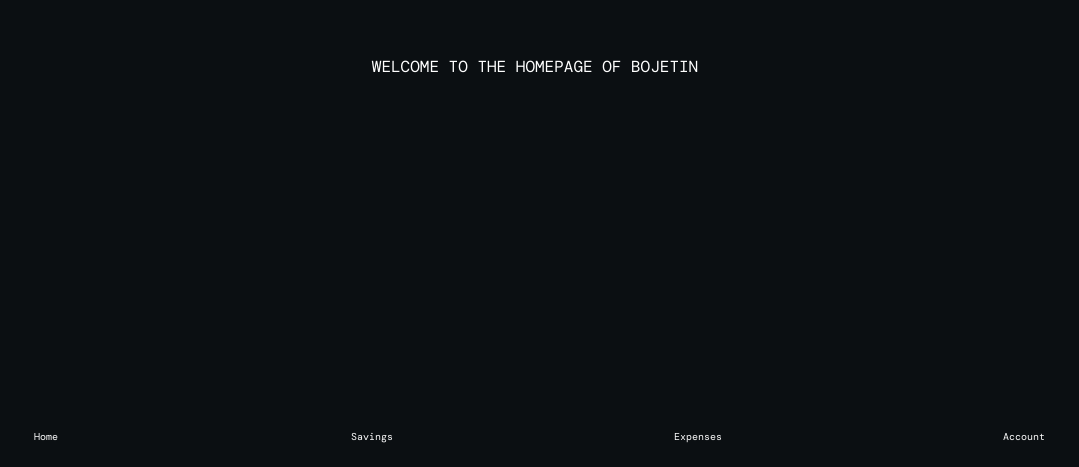
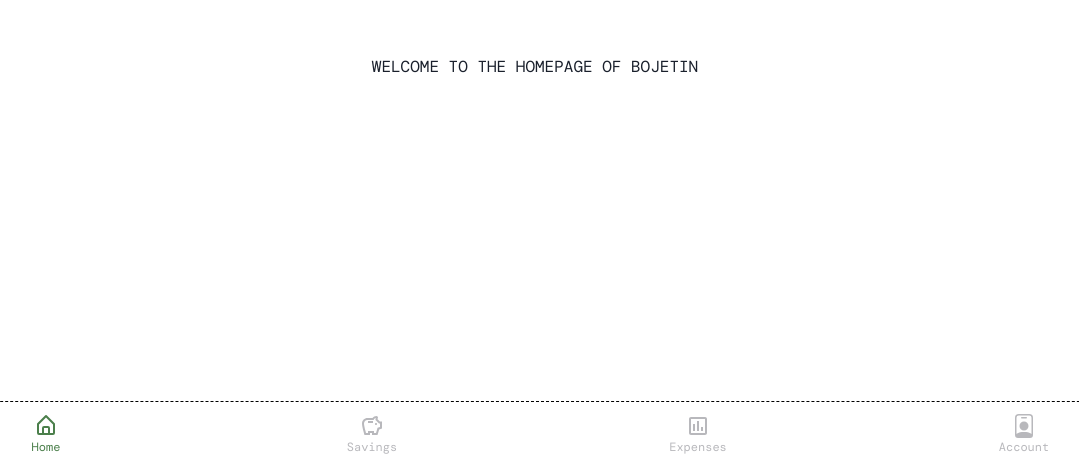
Before and after one commit to draqist/bojetin, a Next.js app: page / in a window 1280 px wide. Shown: the part 333-800 px from the top of the page, without its empty margins (105-1184 px from the left). Built offline with nearby package versions, Linux system fonts and the light colour scheme.

Commit message:
feat: finsihed styling the bottomnav

```diff
--- a/components/BottomNav.tsx
+++ b/components/BottomNav.tsx
@@ -1,30 +1,61 @@
-import { Box, Grid, GridItem, Text } from "@chakra-ui/react";
+import { Box, Flex, Grid, Link, Text, useTheme } from "@chakra-ui/react";
+import { BiHomeAlt } from "react-icons/bi";
+import { MdOutlineInsertChartOutlined, MdOutlineSavings } from "react-icons/md";
+import { BsPersonBadge } from "react-icons/bs";
+import { useRouter } from "next/router";
+import  NextLink  from "next/link";
 
 export default function BottomNav() {
+  const { bgcolor, text } = useTheme();
+  const router = useRouter()
+  let activeStyle = {
+    color: "#054e05b8",
+    fill: "#054e05b8",
+    fontWeight: 400,
+    transition: "all 0.2 ease-in",
+  };
+  let dormantStyle = {
+    dorm_color: "#1e1e2b50",
+    fontWeight: 700,
+    fill: "#DCDCDC",
+  };
+  const {color} = activeStyle;
+  const {dorm_color} = dormantStyle;
   return (
-    <Box pos="absolute" bottom="0" minW="100vw" w="100vw">
+    <Box pos="absolute" bottom="0" minW="100vw" w="100vw" borderTop={`1px dashed black`}>
       <Grid templateColumns="repeat(4, 1fr)" alignItems={"center"} gap={6} w="100%" h="65px">
-        <GridItem textAlign={"center"} w="100%" justifySelf="center">
-          <Text fontSize="10px" as={"span"}>
+        <Link as={NextLink} href="/" color={router.pathname == "/" ? color : dorm_color }>
+          <Flex direction={"column"} w="100%" justifyContent="center" alignItems={"center"}>
+            <BiHomeAlt fontSize="24px"/>
+            <Text fontSize="12px" as={"span"} pt="1px">
               Home
             </Text>
-          {/* <BiHomeAlt/> */}
-        </GridItem>
-        <GridItem justifySelf="center" textAlign={"center"} w="100%">
-          <Text fontSize="10px" as={"span"}>
+          </Flex>
+        </Link>
+        <Link as={NextLink} href="/savings" color={router.pathname == "/savings" ? color : dorm_color}>
+          <Flex justifyContent={"center"} alignItems="center" direction="column" w="100%">
+            <MdOutlineSavings fontSize={"24px"}/>
+            <Text fontSize="12px" as={"span"}>
               Savings
             </Text>
-        </GridItem>
-        <GridItem justifySelf="center" textAlign={"center"} w="100%">
-          <Text fontSize="10px" as={"span"}>
+          </Flex>
+        </Link>
+        <Link as={NextLink} href="/expenses" color={router.pathname == "/expenses" ? color : dorm_color}>
+          <Flex justifyContent={"center"} alignItems="center" direction="column" w="100%">
+            <MdOutlineInsertChartOutlined fontSize={"24px"}/>
+            <Text fontSize="12px" as={"span"}>
               Expenses
             </Text>
-        </GridItem>
-        <GridItem justifySelf="center" textAlign={"center"} w="100%">
-          <Text fontSize="10px" as={"span"}>
+          </Flex>
+        </Link>
+        <Link as={NextLink} href="/account" color={router.pathname == "/account" ? color : dorm_color}>
+          <Flex justifyContent={"center"} alignItems="center" direction="column" w="100%">
+            <BsPersonBadge fontSize={"24px"}/>
+            <Text fontSize="12px" as={"span"}>
               Account
             </Text>
-        </GridItem>
+          </Flex>
+        </Link>
       </Grid>
     </Box>
   );
--- a/package.json
+++ b/package.json
@@ -24,6 +24,7 @@
     "firebase": "^9.15.0",
     "formik": "^2.2.9",
     "framer-motion": "^8.4.2",
+    "idlejs": "^3.0.0",
     "next": "13.1.1",
     "next-pwa": "^5.6.0",
     "react": "18.2.0",
--- /dev/null
+++ b/pages/account.tsx
@@ -0,0 +1,6 @@
+
+export default function account() {
+  return (
+    <div>account</div>
+  )
+}
--- /dev/null
+++ b/pages/expenses.tsx
@@ -0,0 +1,6 @@
+
+export default function expenses() {
+  return (
+    <div>expenses</div>
+  )
+}
--- a/pages/index.tsx
+++ b/pages/index.tsx
@@ -1,9 +1,10 @@
-import { Center } from "@chakra-ui/react";
+import { Center, useTheme } from "@chakra-ui/react";
 import BottomNav from "../components/BottomNav";
 
 export default function Home() {
+  const { bgcolor, text } = useTheme();
   return (
-    <Center h="100vh" bgColor="#0B0F12" color="white">
+    <Center h="100vh" bgColor={bgcolor} color={text}>
       WELCOME TO THE HOMEPAGE OF BOJETIN
       <BottomNav />
     </Center>
--- /dev/null
+++ b/pages/savings.tsx
@@ -0,0 +1,6 @@
+
+export default function savings() {
+  return (
+    <div>savings</div>
+  )
+}
```
Also changed, not shown: pages/auth/index.tsx (+5 -12 lines), 1 other file (tests, documents, lock files or other folders). Lines whose indentation alone changed are shown as unchanged.
